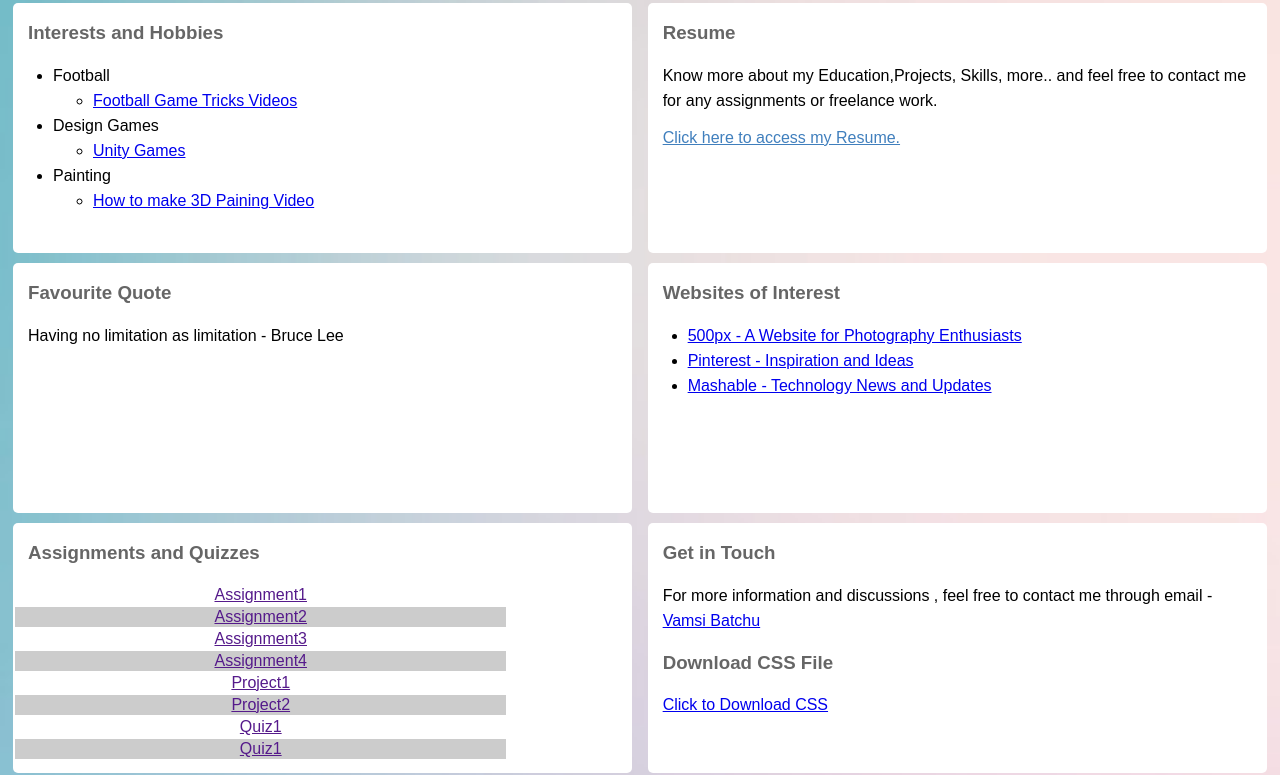
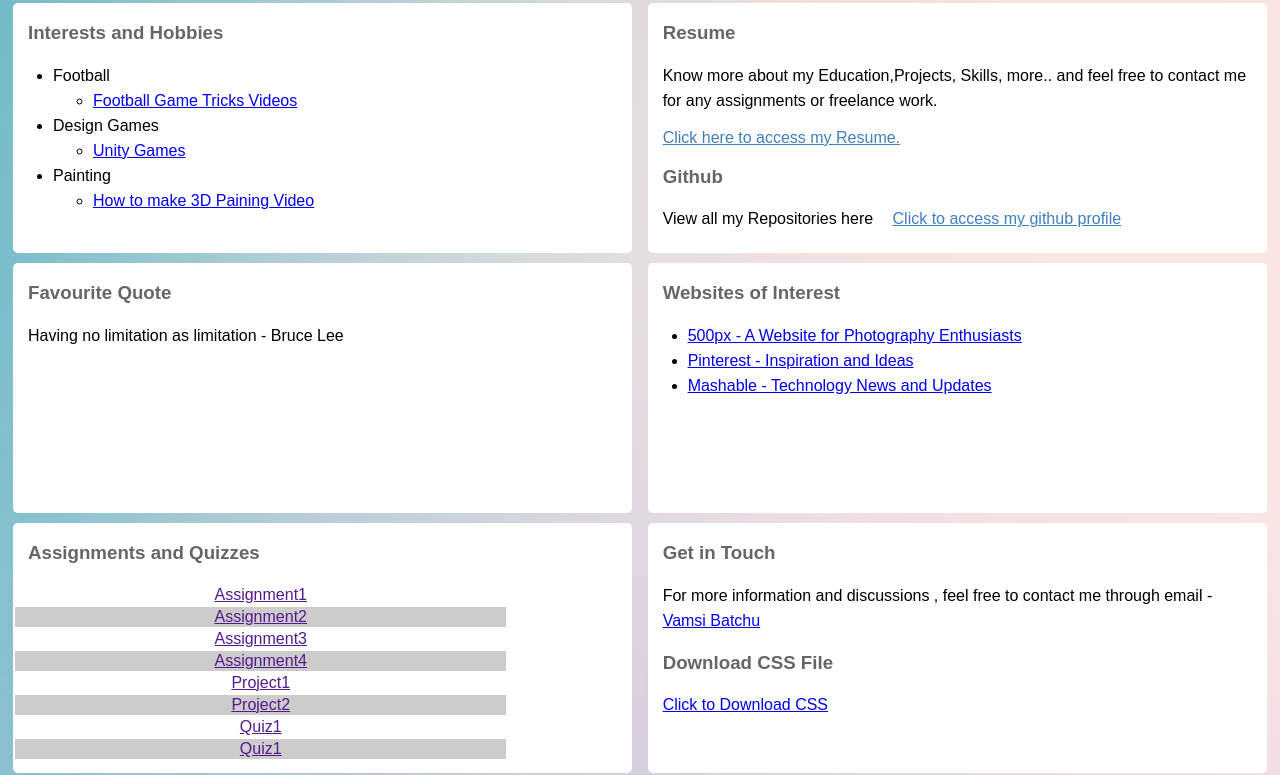
Before and after one commit to vamsibatchu1/Web-Programming-, a plain HTML site: page index.html in a window 1280 px wide. Shown: the part 781-1556 px from the top of the page. Drawn offline with Linux system fonts and the light colour scheme.

Commit message:
Update index.html

```diff
--- a/index.html
+++ b/index.html
@@ -88,6 +88,12 @@
                         <p>Know more about my Education,Projects, Skills, more.. and feel free to contact me for any assignments or freelance work.
                         </p>
                         <a href="https://goo.gl/53GdQQ" class="links">Click here to access my Resume.</a>
+                    </div>
+                    <div>
+                        <h3>Github</h3>
+                        <p>View all my Repositories here <a href="https://github.com/vamsibatchu1/Web-Programming-" class="links">Click to access my github profile</a>
+                        </p>
+
                     </div>
                 </div>
             </div>
```
